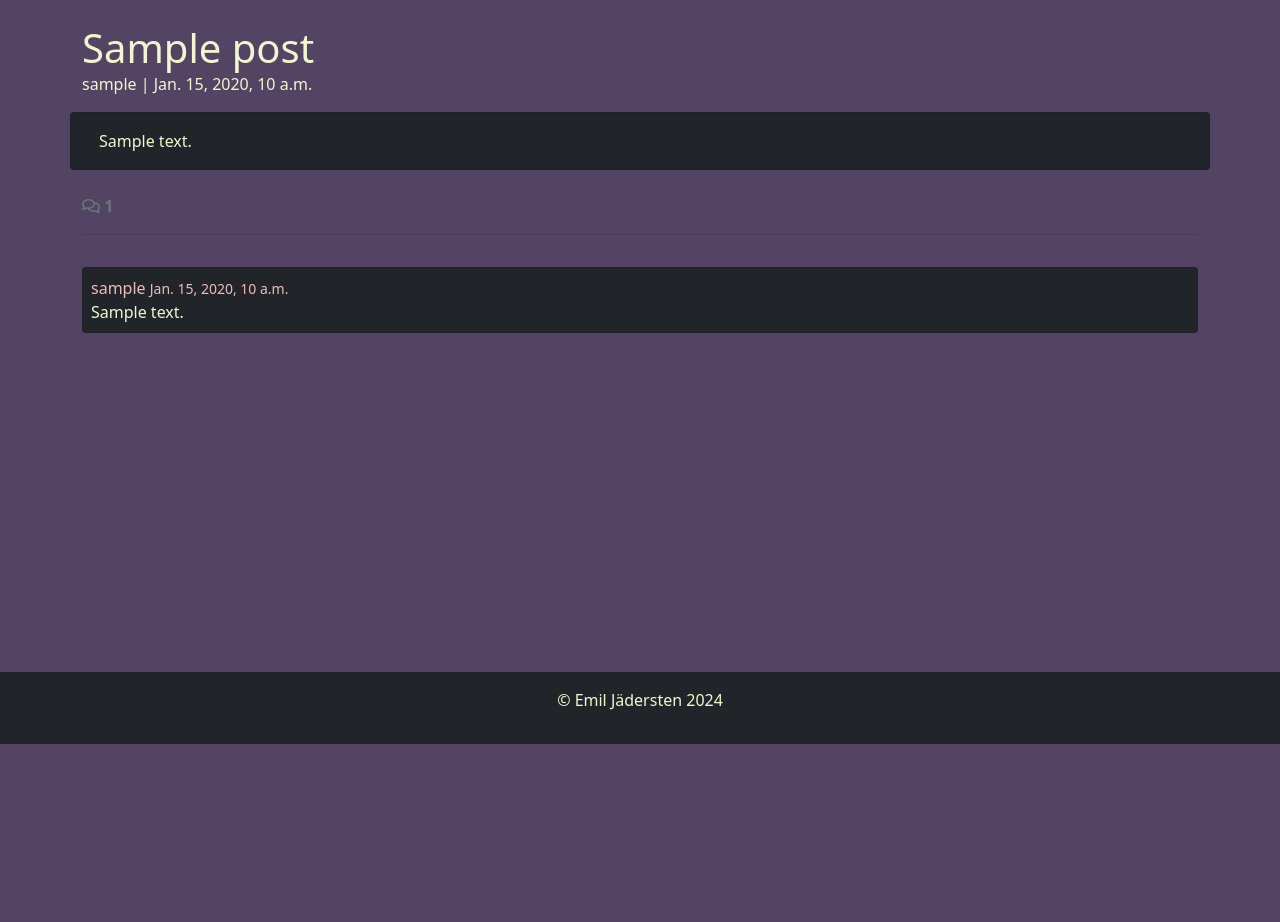
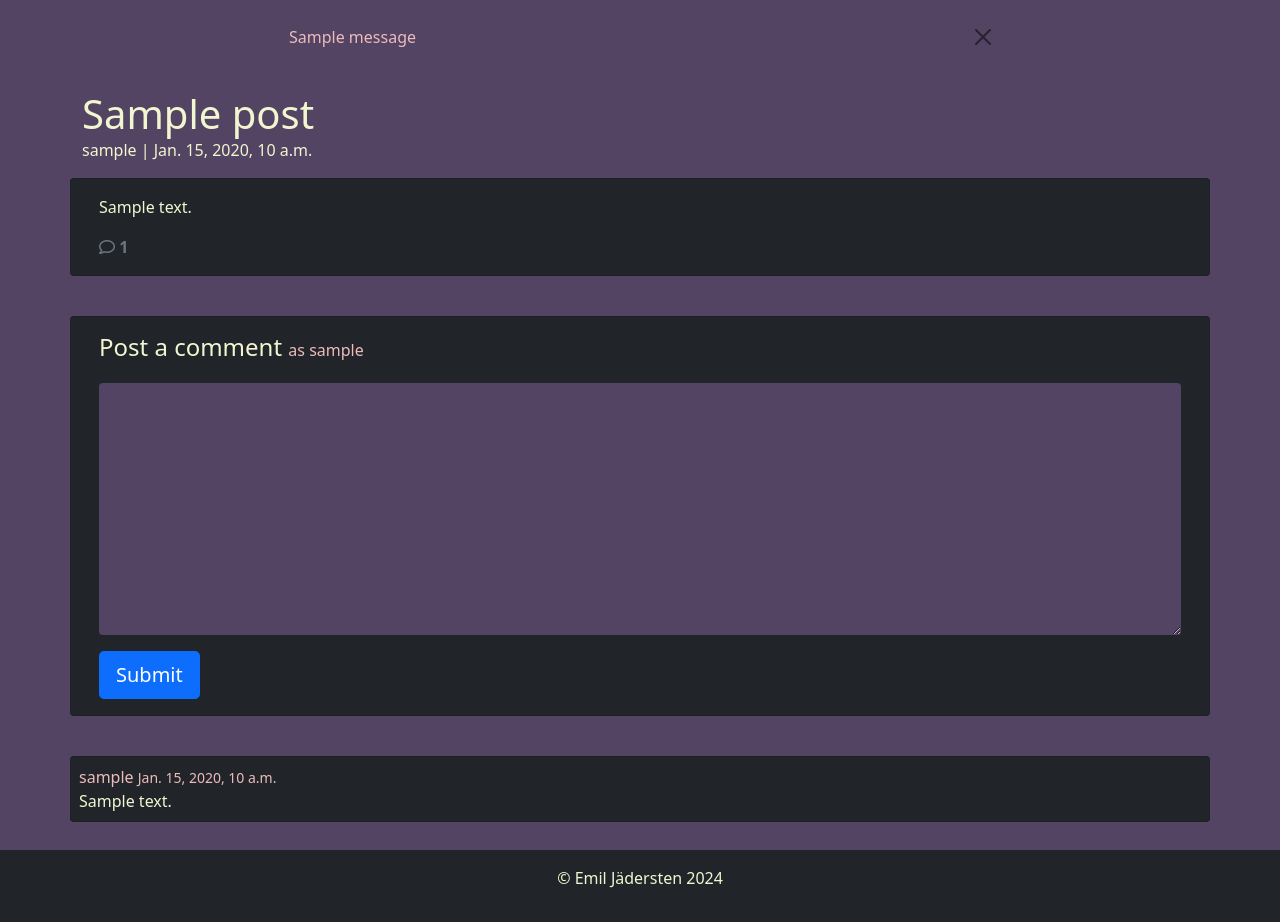
Before and after one commit to EmilionR/django-pp4, a Django app: a page that uses templates/base.html in a window 1280 px wide. Shown: the part 56-978 px from the top of the page. Before the commit the page ends 800 px from the top, so only its background shows below. Run offline with Django 4.2, Linux system fonts and the light colour scheme; a user stored in the database is signed in; tables that the repository leaves empty hold one stand-in row (values such as "Sample post"); one stand-in notice (Sample message) is shown; parts of the project's set-up code (start-up, migrations or seed data) failed here and were passed over; some libraries are stand-ins or nearby versions.

Commit message:
Add comment form

```diff
--- /dev/null
+++ b/board/forms.py
@@ -0,0 +1,8 @@
+from .models import Comment
+from django import forms
+
+class CommentForm(forms.ModelForm):
+
+    class Meta:
+        model = Comment
+        fields = ('body',)
--- a/board/templates/board/post_detail.html
+++ b/board/templates/board/post_detail.html
@@ -1,5 +1,7 @@
 {% extends 'base.html' %} {% block content %}
 {% load static %}
+{% load crispy_forms_tags %}
+
 
 <div>
     <div class="container mt-4">
@@ -7,9 +9,11 @@
             <div class="col-md-6">
                 <h1 class="post-title text-white my-0">{{ post.title }}</h1>
                 <p class="post-subtitle text-white  my-0">
-                    <a href="{% url 'profile' post.author.username %}" class="link text-white font-weight-bold">{{ post.author }}</a>
-                     | {{ post.posted_on }}
-                    </p>
+                    <a href="{% url 'profile' post.author.username %}" class="link text-white font-weight-bold">
+                        {{ post.author }}
+                    </a>
+                    | {{ post.posted_on }}
+                </p>
             </div>
         </div>
     </div>
@@ -22,26 +26,36 @@
                 <p class="card-text">
                     {{ post.body | safe }}
                 </p>
+                <strong class="text-secondary">
+                    <i class="far fa-comment"></i> {{ comment_count }}
+                </strong>
             </div>
         </div>
     </div>
+    <!-- Post a Comment -->
     <div class="row">
-        <div class="col-12">
-            <strong class="text-secondary">
-                <i class="far fa-comments"></i> {{ comment_count }}
-            </strong>
-        </div>
-        <div class="col-12">
-            <hr>
+        <div class="col card mb-4 mt-3 bg-dark">
+            <div class="card-body">
+                {% if user.is_authenticated %}
+                <h4 class="text-white">Post a comment <span class="h6 text-fade">as {{ user.username }}</span></h4>
+                <form id="commentForm" method="post" style="margin-top: 1.3em;">
+                    {{ comment_form|crispy }}
+                    {% csrf_token %}
+                    <button id="submitButton" type="submit" class="btn btn-primary btn-lg">Submit</button>
+                </form>
+                {% else %}
+                <p>Log in to leave a comment</p>
+                {% endif %}
+            </div>
         </div>
     </div>
     <!-- Comments -->
     <div class="row">
-        <div class="col-12 mb-4 mt-3 ">
+        <div class="col mb-4 mt-3 p-0">
             <div>
                 <!-- Iterate through each comment in comments -->
                 {% for comment in comments %}
-                <div class="p-2 comments card bg-dark">
+                <div class="p-2 comments card bg-dark mb-1">
                     <a href="{% url 'profile' comment.author.username %}" class="font-weight-bold text-fade">
                         {{ comment.author }}
                         <small class="text-fade">
--- a/board/views.py
+++ b/board/views.py
@@ -1,6 +1,9 @@
 from django.shortcuts import render, get_object_or_404
 from django.views import generic
-from .models import Post, Comment
+from .models import Post
+from .forms import CommentForm
+from django.contrib import messages
+
 
 # Create your views here.
 
@@ -16,9 +19,22 @@ def post_detail(request, slug):
     queryset = Post.objects.all()
     post = get_object_or_404(queryset, slug=slug)
 
-    comments = post.comments.all().order_by("posted_on")
+    comments = post.comments.all().order_by("-is_sticky", "posted_on")
     comment_count = post.comments.all().count()
 
+    comment_form = CommentForm()
+
+    if request.method == "POST":
+        comment_form = CommentForm(data=request.POST)
+        if comment_form.is_valid():
+            comment = comment_form.save(commit=False)
+            comment.author = request.user
+            comment.post = post
+            comment.save()
+            messages.add_message(
+                request, messages.SUCCESS,
+                'Comment posted successfully'
+            )
 
     return render(
         request,
@@ -27,5 +43,6 @@ def post_detail(request, slug):
             "post": post,
             "comments": comments,
             "comment_count": comment_count,
+            "comment_form": comment_form,
          },
     )
--- a/fooroom/settings.py
+++ b/fooroom/settings.py
@@ -49,6 +49,8 @@ INSTALLED_APPS = [
     'allauth',
     'allauth.account',
     'allauth.socialaccount',
+    'crispy_forms',
+    'crispy_bootstrap5',
     'django_summernote',
     'board',
     'user_profile',
@@ -57,6 +59,9 @@ INSTALLED_APPS = [
 SITE_ID = 1
 LOGIN_REDIRECT_URL = '/'
 LOGOUT_REDIRECT_URL = '/'
+
+CRISPY_ALLOWED_TEMPLATE_PACKS = "bootstrap5"
+CRISPY_TEMPLATE_PACK = "bootstrap5"
 
 MIDDLEWARE = [
     'django.middleware.security.SecurityMiddleware',
--- a/requirements.txt
+++ b/requirements.txt
@@ -1,8 +1,10 @@
 asgiref==3.7.2
 backports.zoneinfo;python_version<"3.9"
+crispy-bootstrap5==0.7.0
 dj-database-url==0.5.0
 django==4.2.7
 django-allauth==0.57.0
+django-crispy-forms==2.0.0
 django-summernote==0.8.20.0
 gunicorn==20.1.0
 psycopg2==2.9.6
--- a/static/css/style.css
+++ b/static/css/style.css
@@ -29,6 +29,17 @@ h2 {
     border-bottom: 2px solid var(--clr-fade);
 }
 
+/* Styling for crispy comment form */
+#div_id_body label {
+    display: none
+}
+
+#div_id_body textarea {
+    color: var(--clr-white);
+    background-color: var(--clr-shade);
+    border: none;
+}
+
 /*---------------------------------------- Utility classes */
 
 
--- a/templates/base.html
+++ b/templates/base.html
@@ -43,11 +43,12 @@
                 <ul class="navbar-nav me-auto mb-2 mb-lg-0">
                     <li class="nav-item">
                         <a class="nav-link {% if request.path == home_url %}active{% endif %}" aria-current="page"
-                            href="#">Home</a>
+                            href="{% url 'home' %}">Home</a>
                     </li>
                     {% if user.is_authenticated %}
                     <li class="nav-item">
-                        <a class="nav-link" aria-current="page" href="{% url 'profile' user.username %}">{{user.username}}</a>
+                        <a class="nav-link" aria-current="page"
+                            href="{% url 'profile' user.username %}">{{user.username}}</a>
                     </li>
                     <li class="nav-item">
                         <a class="nav-link {% if request.path == logout_url %}active{% endif %}" aria-current="page"
@@ -68,6 +69,21 @@
         </div>
     </nav>
 
+    <!-- Django messages -->
+    <div class="container">
+        <div class="row">
+            <div class="col-md-8 offset-md-2 text-fade mb-0">
+                {% for message in messages %}
+                <div class="my-0 mt-2 alert {{ message.tags }} alert-dismissible
+          fade show" id="msg" role="alert">
+                    {{ message | safe }}
+                    <button type="button" class="btn-close" data-bs-dismiss="alert" aria-label="Close"></button>
+                </div>
+                {% endfor %}
+            </div>
+        </div>
+    </div>
+
     <main class="flex-shrink-0">
         {% block content %}
         {% endblock content %}
```
